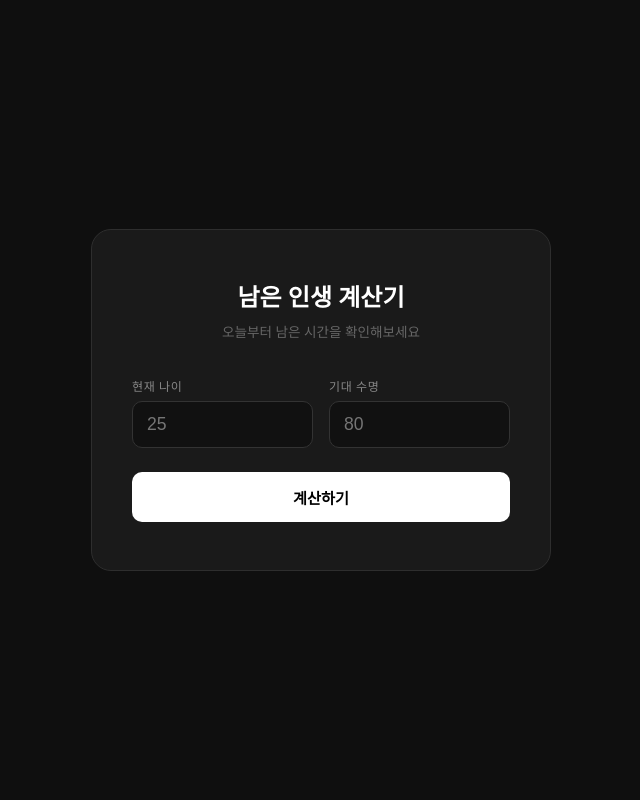
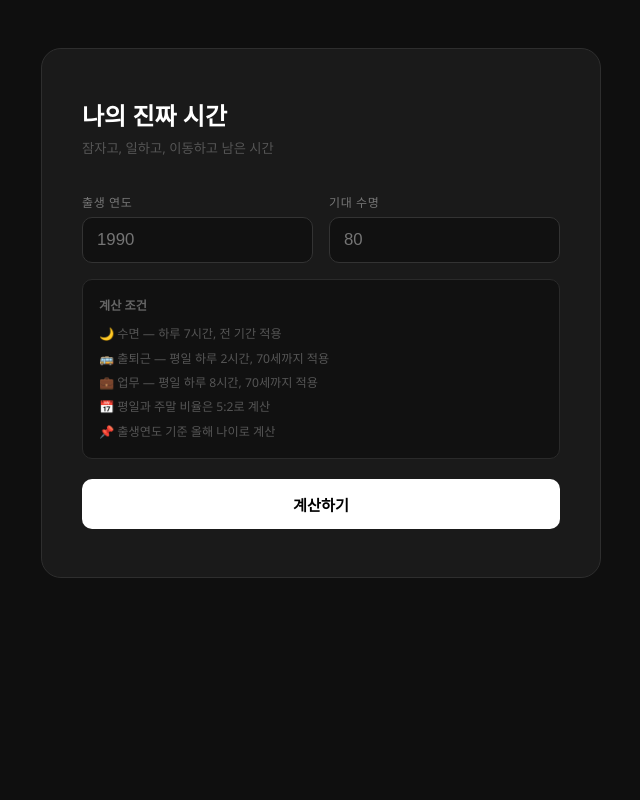
Before and after one commit to gooddaysyk/life-time-calculator-public, a Flask app: page /life in a window 1280 px wide. Shown: the whole page, without its empty margins (319-959 px from the left). Run offline with Flask 3, Linux system fonts and the light colour scheme.

Commit message:
남은 자유시간 계산기 업데이트

```diff
--- a/templates/life.html
+++ b/templates/life.html
@@ -3,18 +3,19 @@
 <head>
   <meta charset="UTF-8" />
   <meta name="viewport" content="width=device-width, initial-scale=1.0" />
-  <title>남은 인생 계산기</title>
+  <title>나의 진짜 시간</title>
   <style>
     * { box-sizing: border-box; margin: 0; padding: 0; }
 
     body {
       min-height: 100vh;
       display: flex;
-      align-items: center;
+      align-items: flex-start;
       justify-content: center;
       background: #0f0f0f;
       font-family: 'Segoe UI', sans-serif;
       color: #f0f0f0;
+      padding: 48px 16px;
     }
 
     .card {
@@ -23,27 +24,26 @@
       border-radius: 20px;
       padding: 48px 40px;
       width: 100%;
-      max-width: 460px;
-      text-align: center;
+      max-width: 560px;
     }
 
     h1 {
       font-size: 1.5rem;
       font-weight: 600;
-      margin-bottom: 8px;
       color: #fff;
+      margin-bottom: 6px;
     }
 
     .subtitle {
-      font-size: 0.85rem;
-      color: #666;
+      font-size: 0.83rem;
+      color: #555;
       margin-bottom: 36px;
     }
 
     .inputs {
       display: flex;
       gap: 16px;
-      margin-bottom: 24px;
+      margin-bottom: 16px;
     }
 
     .input-group {
@@ -54,7 +54,7 @@
     label {
       display: block;
       font-size: 0.75rem;
-      color: #888;
+      color: #777;
       margin-bottom: 6px;
       letter-spacing: 0.05em;
     }
@@ -66,7 +66,7 @@
       border: 1px solid #333;
       border-radius: 10px;
       color: #fff;
-      font-size: 1.1rem;
+      font-size: 1.05rem;
       outline: none;
       transition: border-color 0.2s;
       -moz-appearance: textfield;
@@ -75,8 +75,27 @@
     input[type="number"]::-webkit-inner-spin-button,
     input[type="number"]::-webkit-outer-spin-button { -webkit-appearance: none; }
 
-    input[type="number"]:focus {
-      border-color: #555;
+    input[type="number"]:focus { border-color: #555; }
+
+    .conditions-note {
+      background: #111;
+      border: 1px solid #2a2a2a;
+      border-radius: 10px;
+      padding: 14px 16px;
+      margin-bottom: 20px;
+      font-size: 0.76rem;
+      color: #555;
+      line-height: 2;
+    }
+
+    .conditions-note strong {
+      color: #666;
+      display: block;
+      margin-bottom: 4px;
+    }
+
+    .conditions-note span {
+      display: block;
     }
 
     button {
@@ -94,92 +113,217 @@
 
     button:hover { opacity: 0.85; }
 
+    .error {
+      margin-top: 12px;
+      font-size: 0.82rem;
+      color: #e05;
+      display: none;
+    }
+
     .result {
       display: none;
       margin-top: 36px;
-      padding-top: 32px;
-      border-top: 1px solid #2e2e2e;
     }
 
-    .stats {
-      display: flex;
-      justify-content: space-around;
-      gap: 8px;
+    .section-label {
+      font-size: 0.7rem;
+      color: #444;
+      letter-spacing: 0.08em;
+      margin-bottom: 14px;
+      padding-bottom: 8px;
+      border-bottom: 1px solid #222;
+    }
+
+    .total-free {
+      text-align: center;
       margin-bottom: 28px;
     }
 
-    .stat {
-      flex: 1;
+    .total-free .big {
+      font-size: 2.8rem;
+      font-weight: 700;
+      color: #fff;
+      line-height: 1;
     }
 
-    .stat-value {
-      font-size: 1.6rem;
+    .total-free .unit {
+      font-size: 1rem;
+      color: #555;
+      margin-left: 4px;
+    }
+
+    .total-free .desc {
+      font-size: 0.78rem;
+      color: #444;
+      margin-top: 6px;
+    }
+
+    .split-grid {
+      display: grid;
+      grid-template-columns: 1fr 1fr;
+      gap: 12px;
+      margin-bottom: 28px;
+    }
+
+    .split-box {
+      background: #111;
+      border: 1px solid #2a2a2a;
+      border-radius: 12px;
+      padding: 18px 16px;
+      text-align: center;
+    }
+
+    .split-box .tag {
+      font-size: 0.72rem;
+      color: #555;
+      margin-bottom: 8px;
+    }
+
+    .split-box .val {
+      font-size: 1.5rem;
       font-weight: 700;
       color: #fff;
-      line-height: 1.1;
     }
 
-    .stat-label {
-      font-size: 0.72rem;
-      color: #555;
+    .split-box .val-unit {
+      font-size: 0.75rem;
+      color: #444;
       margin-top: 4px;
     }
 
-    .message {
-      font-size: 0.9rem;
-      color: #aaa;
-      line-height: 1.6;
-      font-style: italic;
+    .excluded-list {
+      display: flex;
+      flex-direction: column;
+      gap: 10px;
+      margin-bottom: 28px;
     }
 
-    .error {
-      margin-top: 16px;
+    .excluded-item {
+      display: flex;
+      justify-content: space-between;
+      align-items: center;
+      background: #111;
+      border: 1px solid #222;
+      border-radius: 10px;
+      padding: 14px 18px;
+    }
+
+    .excluded-item .name {
       font-size: 0.82rem;
-      color: #e05;
-      display: none;
+      color: #666;
+    }
+
+    .excluded-item .name small {
+      display: block;
+      font-size: 0.68rem;
+      color: #3a3a3a;
+      margin-top: 3px;
+    }
+
+    .excluded-item .val {
+      font-size: 1rem;
+      font-weight: 600;
+      color: #888;
+    }
+
+    .excluded-item .val span {
+      font-size: 0.72rem;
+      color: #444;
+    }
+
+    .message {
+      text-align: center;
+      font-size: 0.88rem;
+      color: #555;
+      font-style: italic;
+      padding-top: 20px;
+      border-top: 1px solid #222;
     }
   </style>
 </head>
 <body>
   <div class="card">
-    <h1>남은 인생 계산기</h1>
-    <p class="subtitle">오늘부터 남은 시간을 확인해보세요</p>
+    <h1>나의 진짜 시간</h1>
+    <p class="subtitle">잠자고, 일하고, 이동하고 남은 시간</p>
 
     <div class="inputs">
       <div class="input-group">
-        <label>현재 나이</label>
-        <input type="number" id="age" placeholder="25" min="0" max="149" />
+        <label>출생 연도</label>
+        <input type="number" id="birthYear" placeholder="1990" min="1900" max="2025" />
       </div>
       <div class="input-group">
         <label>기대 수명</label>
-        <input type="number" id="life" placeholder="80" min="1" max="150" />
+        <input type="number" id="lifeExp" placeholder="80" min="1" max="150" />
       </div>
+    </div>
+
+    <div class="conditions-note">
+      <strong>계산 조건</strong>
+      <span>🌙 수면 — 하루 7시간, 전 기간 적용</span>
+      <span>🚌 출퇴근 — 평일 하루 2시간, 70세까지 적용</span>
+      <span>💼 업무 — 평일 하루 8시간, 70세까지 적용</span>
+      <span>📅 평일과 주말 비율은 5:2로 계산</span>
+      <span>📌 출생연도 기준 올해 나이로 계산</span>
     </div>
 
     <button onclick="calculate()">계산하기</button>
     <p class="error" id="error"></p>
 
     <div class="result" id="result">
-      <div class="stats">
-        <div class="stat">
-          <div class="stat-value" id="years">—</div>
-          <div class="stat-label">남은 년</div>
+
+      <div class="total-free">
+        <div>
+          <span class="big" id="totalFree">—</span>
+          <span class="unit">시간</span>
         </div>
-        <div class="stat">
-          <div class="stat-value" id="days">—</div>
-          <div class="stat-label">남은 일</div>
+        <div class="desc" id="totalFreeDesc"></div>
+      </div>
+
+      <div class="section-label">자유 시간 — 평일 / 주말</div>
+      <div class="split-grid">
+        <div class="split-box">
+          <div class="tag">평일 자유 시간</div>
+          <div class="val" id="weekdayFree">—</div>
+          <div class="val-unit">시간</div>
         </div>
-        <div class="stat">
-          <div class="stat-value" id="hours">—</div>
-          <div class="stat-label">남은 시간</div>
+        <div class="split-box">
+          <div class="tag">주말 자유 시간</div>
+          <div class="val" id="weekendFree">—</div>
+          <div class="val-unit">시간</div>
         </div>
       </div>
+
+      <div class="section-label">항목별 총 제외 시간</div>
+      <div class="excluded-list">
+        <div class="excluded-item">
+          <div class="name">
+            수면
+            <small>하루 7시간 × 전 기간</small>
+          </div>
+          <div class="val"><span id="sleepHours">—</span> <span>시간</span></div>
+        </div>
+        <div class="excluded-item">
+          <div class="name">
+            출퇴근
+            <small>평일 하루 2시간 × 70세까지</small>
+          </div>
+          <div class="val"><span id="commuteHours">—</span> <span>시간</span></div>
+        </div>
+        <div class="excluded-item">
+          <div class="name">
+            업무
+            <small>평일 하루 8시간 × 70세까지</small>
+          </div>
+          <div class="val"><span id="workHours">—</span> <span>시간</span></div>
+        </div>
+      </div>
+
       <p class="message" id="message"></p>
     </div>
   </div>
 
   <script>
-    const MESSAGES = [
+    const 메시지목록 = [
       "지금 이 순간도 당신의 인생입니다.",
       "남은 시간은 아직 충분히 많습니다.",
       "오늘 하루가 가장 젊은 날입니다.",
@@ -190,45 +334,69 @@
     ];
 
     function fmt(n) {
-      if (n >= 1_000_000) return (n / 1_000_000).toFixed(1) + "M";
-      if (n >= 10_000)    return Math.round(n / 1000) + "k";
-      return n.toLocaleString("ko-KR");
+      return Math.round(n).toLocaleString("ko-KR");
     }
 
     function calculate() {
-      const age  = parseInt(document.getElementById("age").value);
-      const life = parseInt(document.getElementById("life").value);
-      const err  = document.getElementById("error");
-      const res  = document.getElementById("result");
+      const birthYear = parseInt(document.getElementById("birthYear").value);
+      const lifeExp   = parseInt(document.getElementById("lifeExp").value);
+      const err       = document.getElementById("error");
+      const res       = document.getElementById("result");
 
       err.style.display = "none";
       res.style.display = "none";
 
-      if (isNaN(age) || isNaN(life)) {
-        err.textContent = "나이와 기대 수명을 모두 입력해주세요.";
-        err.style.display = "block";
-        return;
+      const currentYear = new Date().getFullYear();
+      const age = currentYear - birthYear;
+
+      if (isNaN(birthYear) || isNaN(lifeExp)) {
+        err.textContent = "출생 연도와 기대 수명을 모두 입력해주세요.";
+        err.style.display = "block"; return;
       }
-      if (age < 0 || life < 1) {
-        err.textContent = "올바른 값을 입력해주세요.";
-        err.style.display = "block";
-        return;
+      if (birthYear < 1900 || birthYear > currentYear) {
+        err.textContent = "올바른 출생 연도를 입력해주세요.";
+        err.style.display = "block"; return;
       }
-      if (age >= life) {
+      if (age >= lifeExp) {
         err.textContent = "기대 수명은 현재 나이보다 커야 합니다.";
-        err.style.display = "block";
-        return;
+        err.style.display = "block"; return;
       }
 
-      const remYears = life - age;
-      const remDays  = Math.round(remYears * 365.25);
-      const remHours = remDays * 24;
+      const 은퇴나이    = 70;
+      const 남은년수    = lifeExp - age;
+      const 근무년수    = Math.max(0, Math.min(은퇴나이 - age, 남은년수));
+      const 은퇴후년수  = Math.max(0, 남은년수 - 근무년수);
 
-      document.getElementById("years").textContent = fmt(remYears);
-      document.getElementById("days").textContent  = fmt(remDays);
-      document.getElementById("hours").textContent = fmt(remHours);
-      document.getElementById("message").textContent =
-        MESSAGES[Math.floor(Math.random() * MESSAGES.length)];
+      const 남은일수    = 남은년수   * 365.25;
+      const 근무일수    = 근무년수   * 365.25;
+      const 은퇴후일수  = 은퇴후년수 * 365.25;
+
+      // 평일(5/7) / 주말(2/7)
+      const 근무평일    = 근무일수   * (5 / 7);
+      const 근무주말    = 근무일수   * (2 / 7);
+      const 은퇴평일    = 은퇴후일수 * (5 / 7);
+      const 은퇴주말    = 은퇴후일수 * (2 / 7);
+
+      // 평일 자유시간: 근무기간 7시간, 은퇴 후 17시간
+      // 주말 자유시간: 17시간 (항상)
+      const 평일자유    = 근무평일 * 7 + 은퇴평일 * 17;
+      const 주말자유    = (근무주말 + 은퇴주말) * 17;
+      const 총자유      = 평일자유 + 주말자유;
+
+      const 수면시간    = 남은일수 * 7;
+      const 출퇴근시간  = 근무평일 * 2;
+      const 업무시간    = 근무평일 * 8;
+
+      document.getElementById("totalFree").textContent    = fmt(총자유);
+      document.getElementById("totalFreeDesc").textContent =
+        `현재 ${age}세 기준 약 ${남은년수}년 남음`;
+      document.getElementById("weekdayFree").textContent  = fmt(평일자유);
+      document.getElementById("weekendFree").textContent  = fmt(주말자유);
+      document.getElementById("sleepHours").textContent   = fmt(수면시간);
+      document.getElementById("commuteHours").textContent = fmt(출퇴근시간);
+      document.getElementById("workHours").textContent    = fmt(업무시간);
+      document.getElementById("message").textContent      =
+        메시지목록[Math.floor(Math.random() * 메시지목록.length)];
 
       res.style.display = "block";
     }
```
